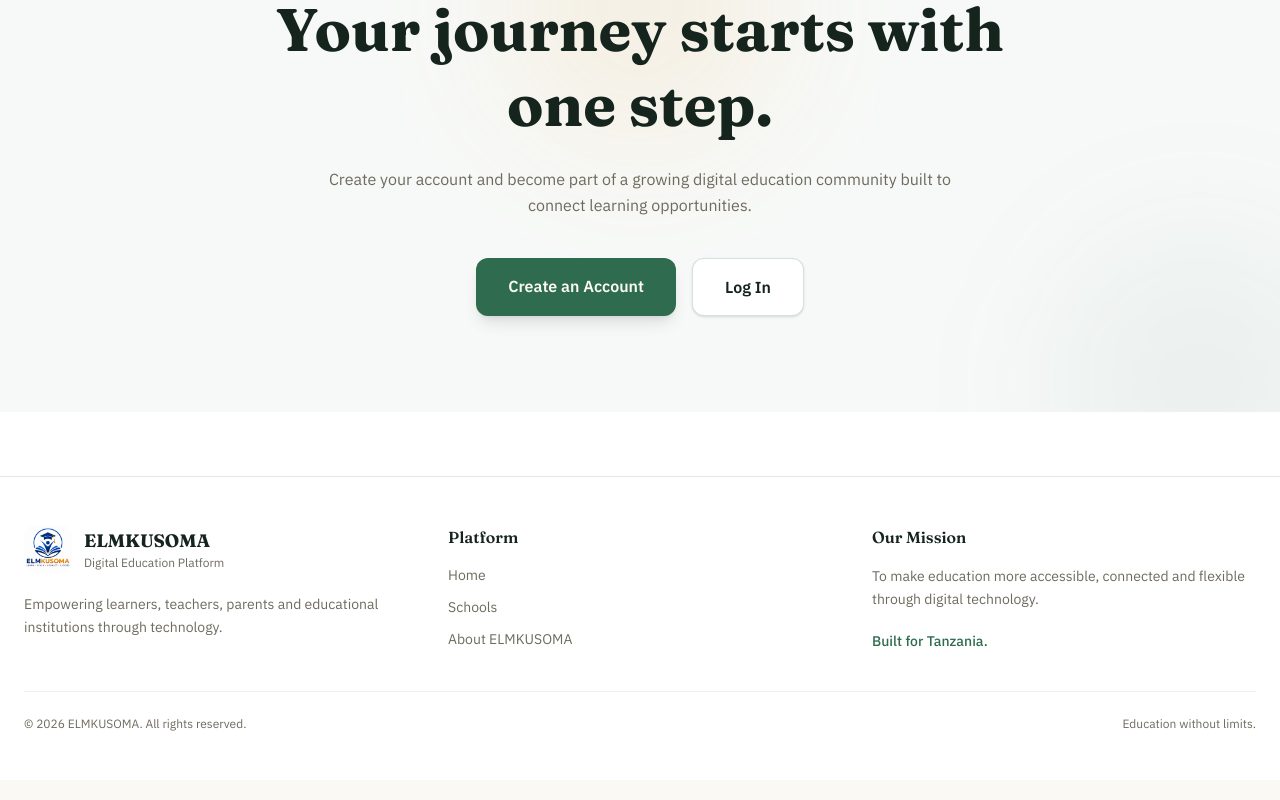
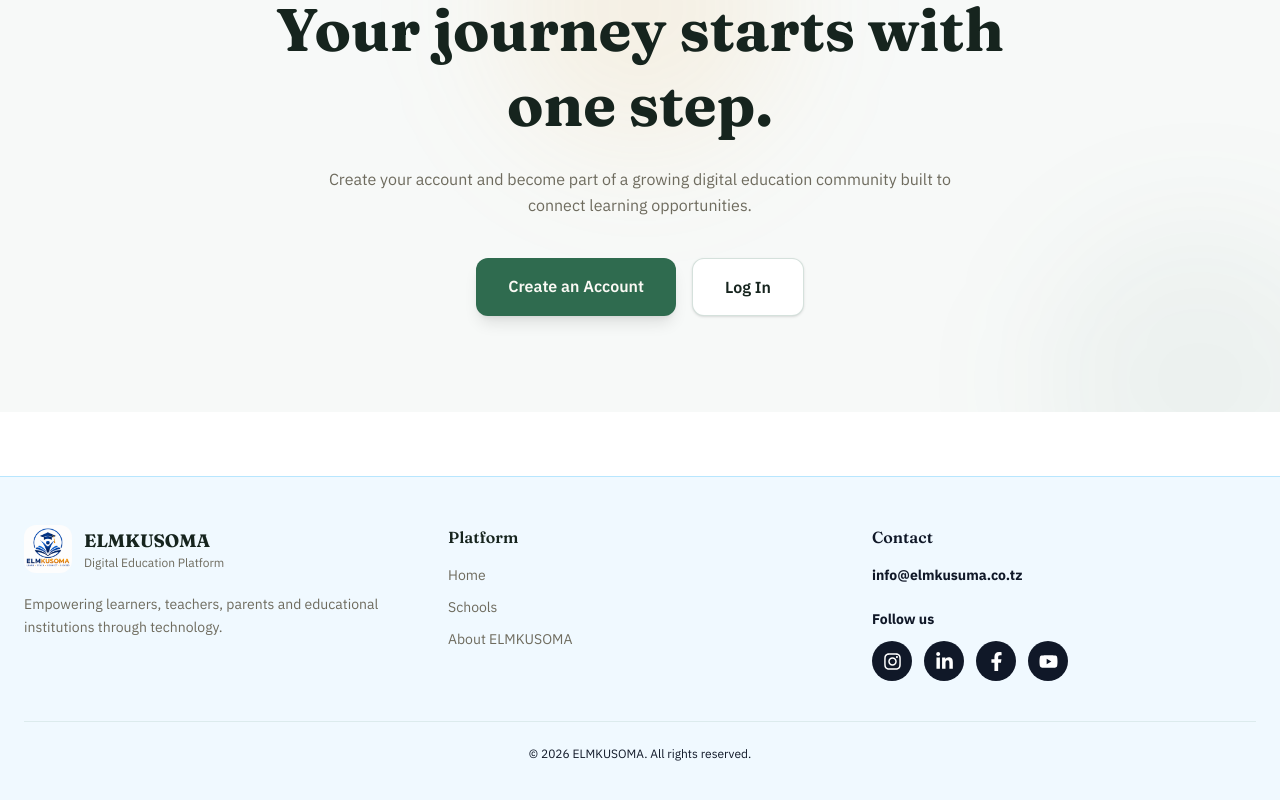
Before and after one commit to manyusialphonce/ELMKUSOMA, a React (Vite) app in the folder frontend/: page / in a window 1280 px wide. Shown: the part 4249-5049 px from the top of the page. Built offline with nearby package versions, Linux system fonts and the light colour scheme; no server answers.

Commit message:
Update public footer and social icons

```diff
--- a/frontend/package.json
+++ b/frontend/package.json
@@ -15,6 +15,7 @@
     "lucide-react": "^1.38.0",
     "react": "^19.2.8",
     "react-dom": "^19.2.8",
+    "react-icons": "^5.7.0",
     "react-router-dom": "^7.18.3",
     "recharts": "^3.10.1",
     "socket.io-client": "^4.8.3",
--- a/frontend/src/layouts/PublicLayout.jsx
+++ b/frontend/src/layouts/PublicLayout.jsx
@@ -1,4 +1,10 @@
 import { Link, Outlet, useNavigate } from 'react-router-dom';
+import {
+  FaInstagram,
+  FaLinkedinIn,
+  FaFacebookF,
+  FaYoutube,
+} from 'react-icons/fa';
 import { useState } from 'react';
 import useAuthStore from '../stores/authStore';
 
@@ -659,7 +665,7 @@ export default function PublicLayout() {
       ====================================== */}
 
       {!user && (
-  <footer className="mt-16 border-t border-forest/15 bg-white">
+  <footer className="mt-16 border-t border-sky-200 bg-sky-50">
 
         <div className="mx-auto max-w-7xl px-6 py-12">
 
@@ -755,36 +761,104 @@ export default function PublicLayout() {
             </div>
 
 
+
+
             {/* =================================
-                OUR MISSION
+    CONTACT
 ================================== */}
 
 <div>
 
-              <h4 className="font-display font-semibold text-ink">
-                Our Mission
+  <h4 className="font-display font-semibold text-gray-900">
+    Contact
   </h4>
 
+  <div className="mt-4 space-y-4 text-sm font-bold text-gray-900">
 
-              <p className="mt-4 max-w-sm text-sm leading-relaxed text-muted">
+    <a
+      href="mailto:info@elmkusuma.co.tz"
+      className="block text-gray-900 transition hover:text-blue-900"
+    >
+      info@elmkusuma.co.tz
+    </a>
 
-                To make education more accessible, connected and flexible
-                through digital technology.
+    <div className="pt-2">
 
+      <p className="mb-3 font-bold text-gray-900">
+        Follow us
       </p>
 
+      <div className="flex items-center gap-3">
 
-              <p className="mt-5 text-sm font-medium text-forest">
+  <a
+    href="#"
+    aria-label="Instagram"
+    className="
+      flex h-10 w-10 items-center justify-center
+      rounded-full
+      bg-gray-900
+      text-white
+      transition
+      hover:bg-forest
+    "
+  >
+    <FaInstagram size={19} />
+  </a>
 
-                Built for Tanzania.
+  <a
+    href="#"
+    aria-label="LinkedIn"
+    className="
+      flex h-10 w-10 items-center justify-center
+      rounded-full
+      bg-gray-900
+      text-white
+      transition
+      hover:bg-forest
+    "
+  >
+    <FaLinkedinIn size={19} />
+  </a>
 
-              </p>
+  <a
+    href="#"
+    aria-label="Facebook"
+    className="
+      flex h-10 w-10 items-center justify-center
+      rounded-full
+      bg-gray-900
+      text-white
+      transition
+      hover:bg-forest
+    "
+  >
+    <FaFacebookF size={19} />
+  </a>
+
+  <a
+    href="#"
+    aria-label="YouTube"
+    className="
+      flex h-10 w-10 items-center justify-center
+      rounded-full
+      bg-gray-900
+      text-white
+      transition
+      hover:bg-forest
+    "
+  >
+    <FaYoutube size={19} />
+  </a>
 
 </div>
 
+    </div>
 
   </div>
 
+            </div>
+
+          </div>
 
           {/* =================================
               COPYRIGHT
@@ -792,36 +866,24 @@ export default function PublicLayout() {
 
           <div className="
              mt-10
-            flex
-            flex-col
-            gap-3
              border-t
              border-forest/10
              pt-6
              text-center
-            md:flex-row
-            md:items-center
-            md:justify-between
           ">
 
 
             <p className="text-xs text-muted">
 
-              © {new Date().getFullYear()} ELMKUSOMA.
-              All rights reserved.
+              <p className="w-full text-center text-xs text-gray-900">
+              © {new Date().getFullYear()} ELMKUSOMA. All rights reserved.
+            </p>
 
             </p>
 
 
-            <p className="text-xs text-muted">
-
-              Education without limits.
-
-            </p>
-
 
           </div>
-
 
         </div>
 
```
Also changed, not shown: 1 other file (tests, documents, lock files or other folders). Lines whose indentation alone changed are shown as unchanged.
